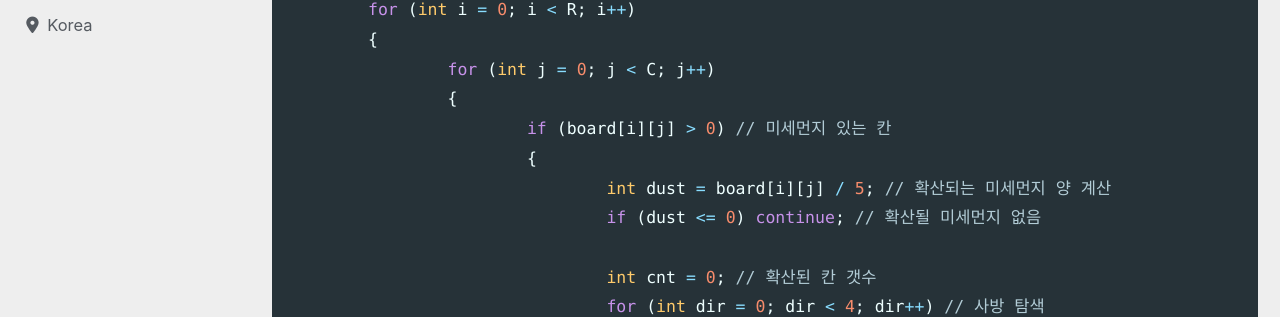
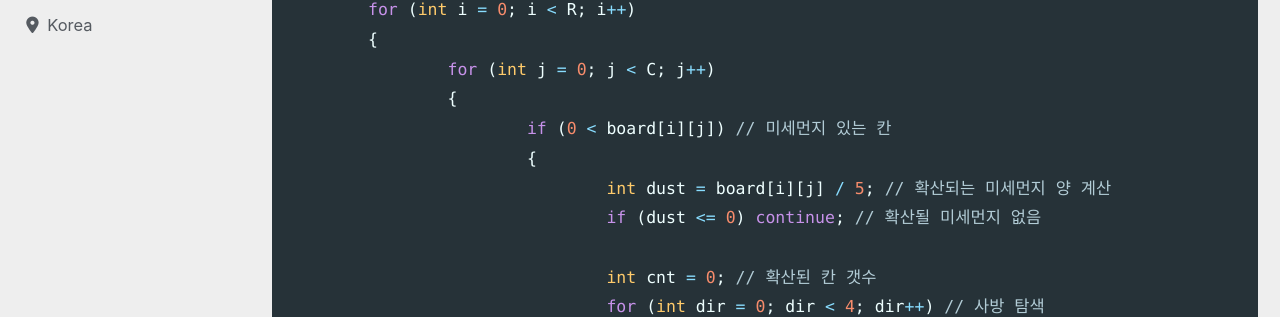
Before and after one commit to devMyeong/devMyeong.github.io, a Jekyll site: the page built from _posts/codingTest/2023-05-01-삼성기출.md, in a window 1280 px wide and 900 px high, scrolled down 18317 px. Shown: the part 141-458 px from the top of the window. Built offline with Jekyll 4.4.1, drawn with Linux system fonts in a browser that asks for light colours; cached includes are drawn as plain includes; nearby versions of some CDN libraries; some web fonts are replaced; comment, search, counter and statistics services are not loaded.

Commit message:
Chore : 수정

```diff
--- a/_posts/codingTest/2023-05-01-삼성기출.md
+++ b/_posts/codingTest/2023-05-01-삼성기출.md
@@ -589,7 +589,7 @@ void CalDiffusion()
 	{
 		for (int j = 0; j < C; j++)
 		{
-			if (board[i][j] > 0) // 미세먼지 있는 칸
+			if (0 < board[i][j]) // 미세먼지 있는 칸
 			{
 				int dust = board[i][j] / 5; // 확산되는 미세먼지 양 계산
 				if (dust <= 0) continue; // 확산될 미세먼지 없음
```
